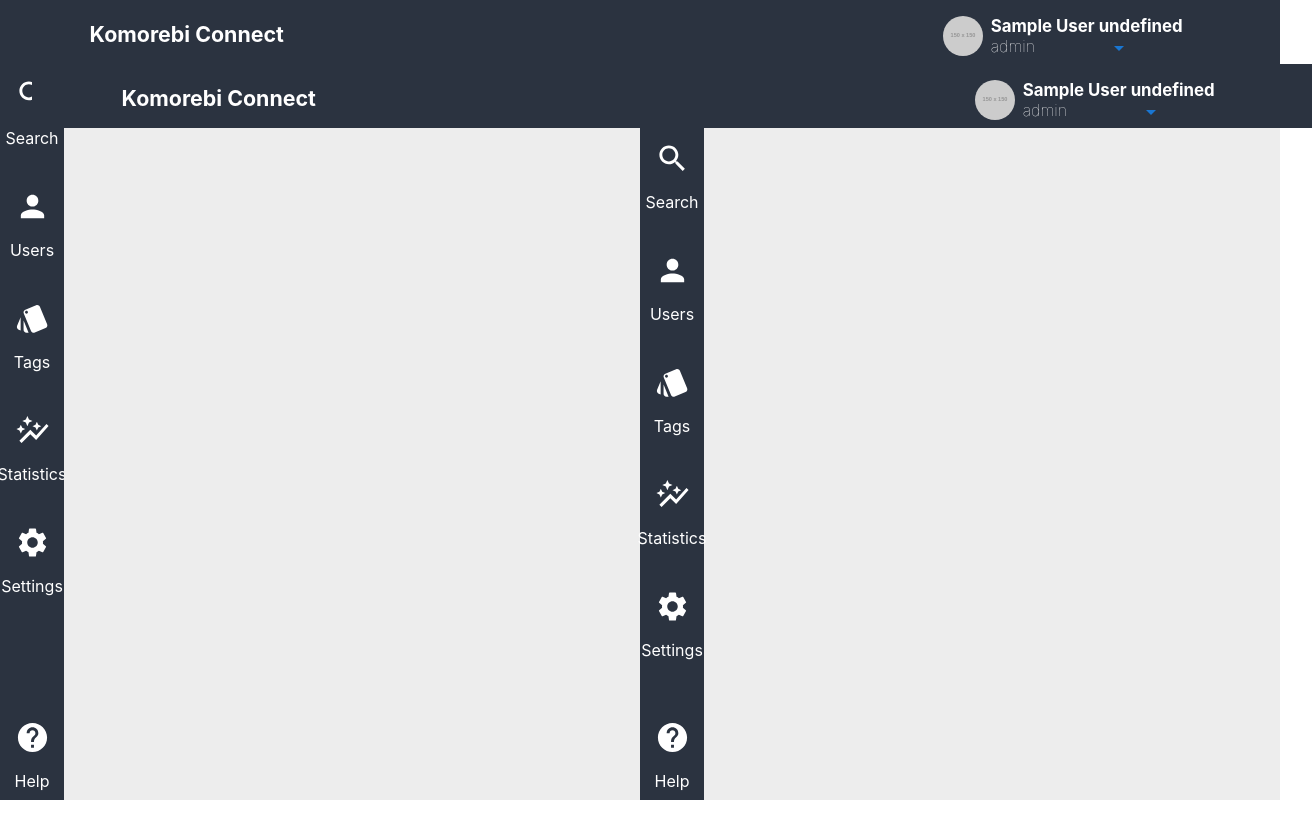
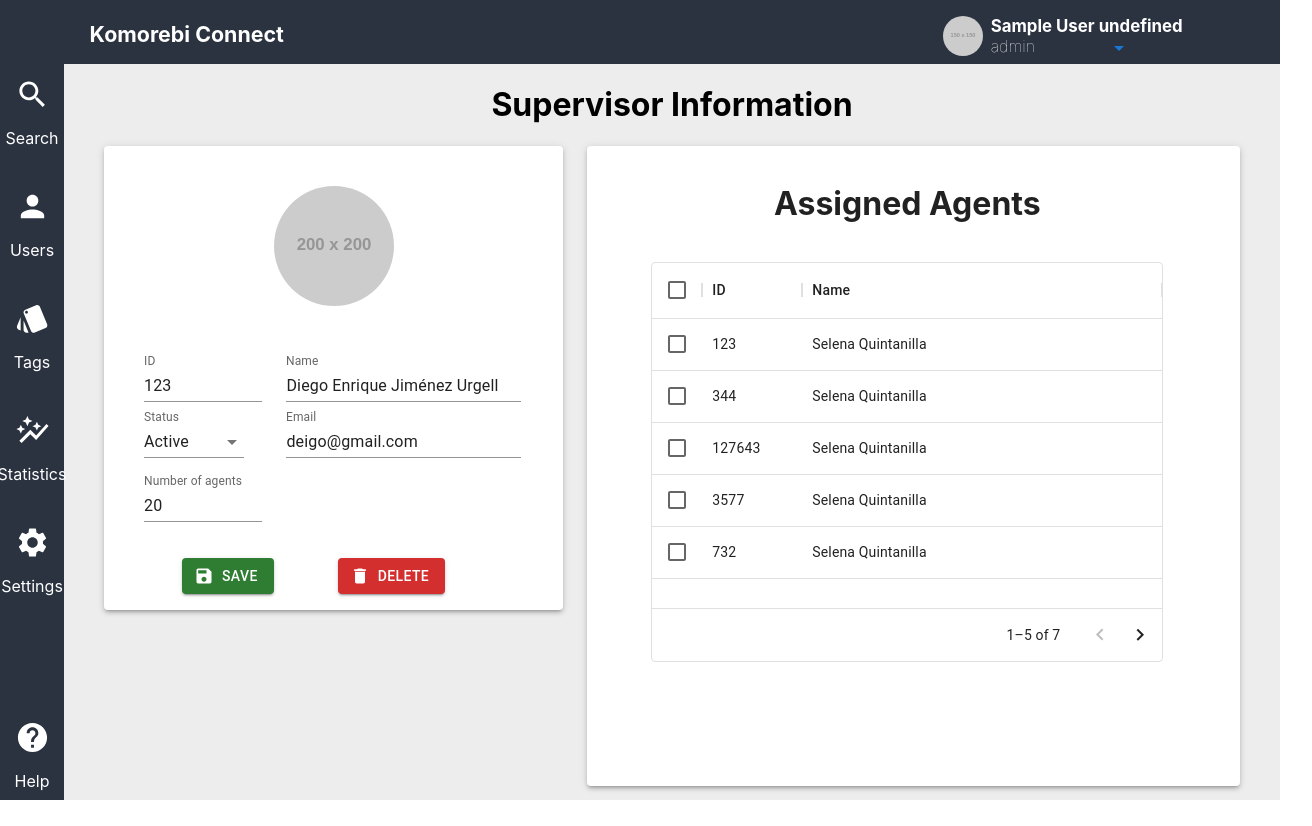
Before and after one commit to komorebis-team/komorebis-view, a React (Create React App) app: page /admin/statistics in a window 1280 px wide. Shown: the whole page, 1312 px wide, since content can reach past the window. Built offline with nearby package versions, Linux system fonts and the light colour scheme; sample sign-in values are in the browser's storage.

Commit message:
añadí .jsx

```diff
--- /dev/null
+++ b/src/components/General/DropDown2.jsx
@@ -0,0 +1,29 @@
+import React, { useState } from 'react'
+import { FormControl, InputLabel, MenuItem, Select } from "@mui/material";
+
+export default function DropDown2(props) {
+    const [value, setValue] = useState("Active")
+    const handleChange = (newValue) => setValue(newValue)
+    const labelId = "label-" + props.label.replace(" ", "-").toLowerCase()
+    const selectId = "select-" + props.label.replace(" ", "-").toLowerCase()
+    return (
+        <FormControl variant="standard" sx={{ mb: 2, mt: 1, minWidth: 100 }}>
+            <InputLabel id={labelId}> {props.label} </InputLabel>
+            <Select
+                labelId={labelId}
+                id={selectId}
+                label={props.label}
+                value={value}
+                onChange={(e) => handleChange(e.target.value)}
+                inputProps={{ readOnly: true }}
+
+            >
+                {
+                    props.values.map(value => {
+                        return <MenuItem value={value}> {value} </MenuItem>
+                    })
+                }
+            </Select>
+        </FormControl>
+    )
+}
--- /dev/null
+++ b/src/components/SupervisorDetails/SupervisorAgents.jsx
@@ -0,0 +1,46 @@
+import React from "react";
+import Grid from '@mui/material/Grid'
+import Box from '@mui/material/Box';
+import Catalogue from "../General/Catalogue";
+import { GridColDef } from '@mui/x-data-grid';
+import { css } from '@emotion/css'
+import { innerTitle, centeredElement } from "../../GlobalCSS"
+import Button from "@mui/material/Button";
+import { Link } from '@mui/material';
+
+const tagsCatalogue = css`
+  ${centeredElement};
+  width: 50vw;
+  height: 80vh;
+
+`
+
+export default function SupervisorAgents() {
+
+    const columns = [
+        { field: 'id', headerName: 'ID', render: rowData => <div>{console.log("hola")}</div> },
+        { field: 'name', headerName: 'Name', flex: 3, type: 'string' },
+
+    ]
+    const rows = [
+        { id: '123', name: 'Selena Quintanilla' },
+        { id: '344', name: 'Selena Quintanilla' },
+        { id: '127643', name: 'Selena Quintanilla' },
+        { id: '3577', name: 'Selena Quintanilla' },
+        { id: '732', name: 'Selena Quintanilla' },
+        { id: '64', name: 'Selena Quintanilla' },
+        { id: '677', name: 'Selena Quintanilla' },
+    ];
+    return (
+        <div>
+            <div className={tagsCatalogue}>
+                <h1 className={innerTitle}> Assigned Agents </h1>
+                <Catalogue
+                    width="80%"
+                    columns={columns}
+                    rows={rows}
+                />
+            </div>
+        </div>
+    )
+}
--- /dev/null
+++ b/src/components/SupervisorDetails/SupervisorInfo.jsx
@@ -0,0 +1,34 @@
+
+import React from "react";
+import Grid from '@mui/material/Grid'
+import Paper from '@mui/material/Paper'
+import Box from '@mui/material/Box';
+import SupervisorPersonalInfo from './SupervisorPersonalInfo.jsx';
+import SupervisorAgents from "./SupervisorAgents.jsx";
+
+export default function SupervisorInfo() {
+    return (
+        <div>
+            <h1>Supervisor Information</h1>
+            <Grid alignItems="stretch" container spacing={3} padding={5} pt={0}>
+                <Grid item md={5} xs={12}>
+                    <Paper elevation={3}>
+                        <SupervisorPersonalInfo />
+
+
+                    </Paper>
+                </Grid>
+                <Grid item md={7} xs={12}>
+                    <Paper elevation={3}>
+                        <SupervisorAgents />
+                    </Paper>
+                </Grid>
+            </Grid>
+
+
+
+        </div>
+
+
+    )
+}
--- /dev/null
+++ b/src/components/SupervisorDetails/SupervisorPersonalInfo.jsx
@@ -0,0 +1,91 @@
+
+import React from "react";
+import Grid from '@mui/material/Grid'
+import Paper from '@mui/material/Paper'
+import Box from '@mui/material/Box';
+import TextField from '@mui/material/TextField';
+import DropDown2 from '../General/DropDown2'
+import { Avatar, Menu, MenuItem } from "@mui/material";
+import DeleteIcon from '@mui/icons-material/Delete';
+import Button from '@mui/material/Button';
+import SaveIcon from '@mui/icons-material/Save';
+
+export default function SupervisorPersonalInfo() {
+    return (
+        <div>
+            <Grid
+                container
+                spacing={0}
+                direction="column"
+                alignItems="center"
+                justifyContent="center"
+                style={{ minHeight: '25vh' }}
+            >
+                <Grid item xs={12} >
+
+                    <Avatar src="https://via.placeholder.com/200" sx={{ width: 120, height: 120 }} />
+                </Grid>
+
+            </Grid>
+
+
+            <Grid alignItems="stretch" container spacing={0} padding={2} pt={1}>
+
+
+                <Grid item xs={4} >
+                    <Box ml={3} >
+                        <TextField id="standard-basic" label="ID" defaultValue="123" variant="standard" InputProps={{
+                            readOnly: true,
+                        }} />
+
+                        <DropDown2
+                            label="Status"
+                            values={["Active", "Inactive"]}
+                        />
+                        <Box mb={1}>
+                            <TextField id="standard-basic" label="Number of agents" defaultValue="20" variant="standard" InputProps={{
+                                readOnly: true,
+                            }} />
+                        </Box>
+                    </Box>
+                </Grid>
+
+                <Grid item xs={8}>
+                    <Box ml={3}>
+                        <TextField id="standard-basic" label="Name" defaultValue="Diego Enrique Jiménez Urgell" variant="standard" InputProps={{
+                            readOnly: true,
+                        }} style={{ width: '90%' }} />
+                        <Box mt={1}>
+                            <TextField id="standard-basic" label="Email" defaultValue="deigo@gmail.com" variant="standard" InputProps={{
+                                readOnly: true,
+                            }} style={{ width: '90%' }} />
+                        </Box>
+                    </Box>
+                </Grid>
+            </Grid>
+
+
+
+            <Grid container spacing={1} alignItems="center" justifyContent="center" mt={0.5}>
+
+                <Grid item xs={4} mb={2} >
+
+                    <Button size="medium" variant="contained" color="success" startIcon={<SaveIcon />}>
+                        Save
+                    </Button>
+                </Grid>
+                <Grid item xs={4} mb={2} >
+                    <Button size="medium" variant="contained" color="error" startIcon={<DeleteIcon />}>
+                        Delete
+                    </Button>
+                </Grid>
+
+
+            </Grid>
+
+
+        </div>
+
+
+    )
+}
--- a/src/index.js
+++ b/src/index.js
@@ -15,6 +15,7 @@ import reportWebVitals from './reportWebVitals';
 import {AuthProvider} from "./components/Auth/AuthProvider";
 import RequireAuth from "./components/Auth/RequireAuth";
 import Record from "./components/Record";
+import SupervisorInfo from "./components/SupervisorDetails/SupervisorInfo";
 
 const root = ReactDOM.createRoot(document.getElementById('root'));
 
@@ -32,7 +33,7 @@ root.render(
                       <Route path="search" element={<SearchRecording/>}/>
                       <Route path="users" element={<UsersCatalogue />}/>
                       <Route path="tags" element={<TagsCatalogue />}/>
-                      <Route path="statistics" element={<App/>}/>
+                      <Route path="statistics" element={<SupervisorInfo/>}/>
                       <Route path="settings" element={<App/>}/>
                   </Route>
                   <Route path="/agent" element = {
```
Also changed, not shown: src/components/SupervisorDetails/Supervisor.jsx (added, +11 -0 lines).
